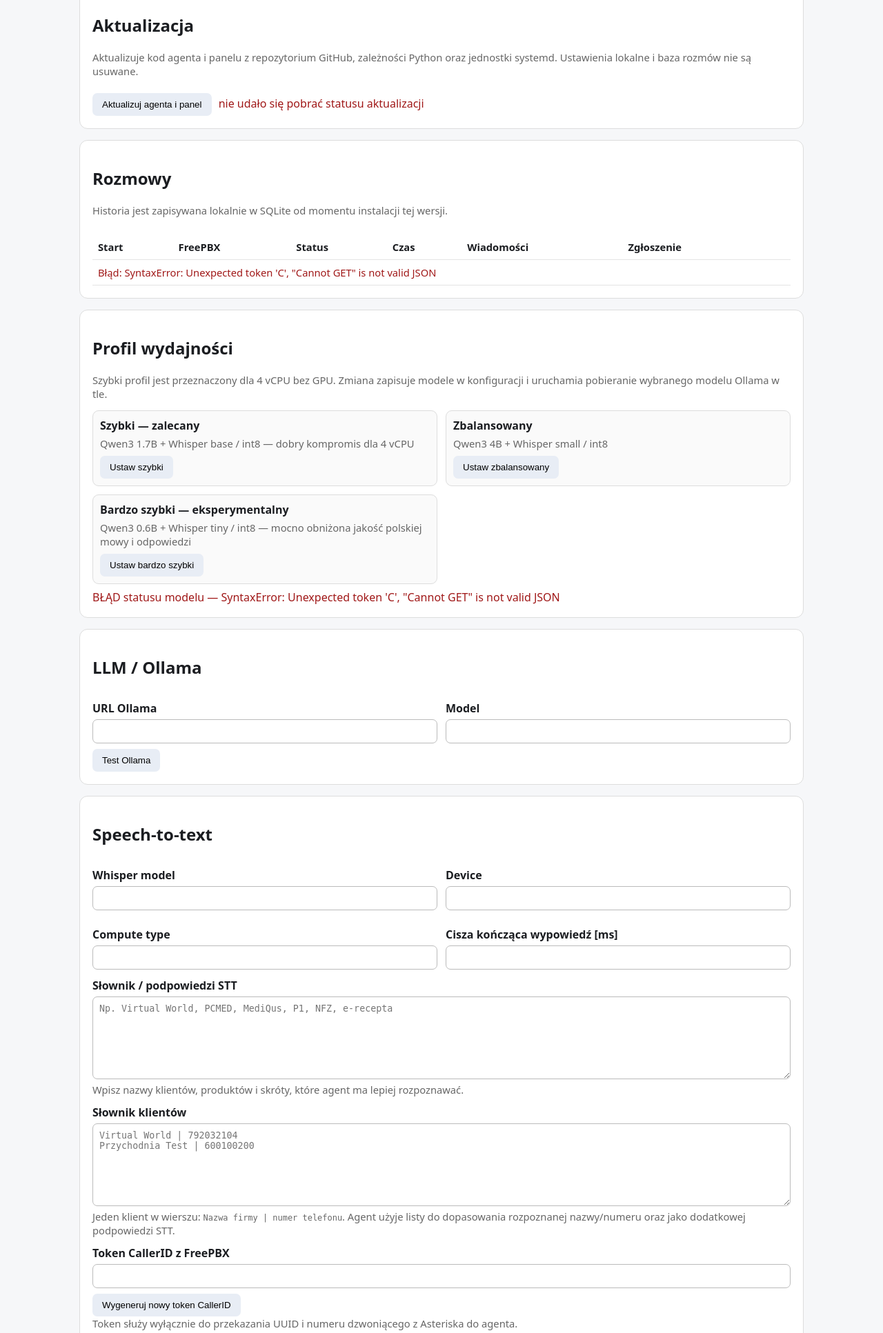
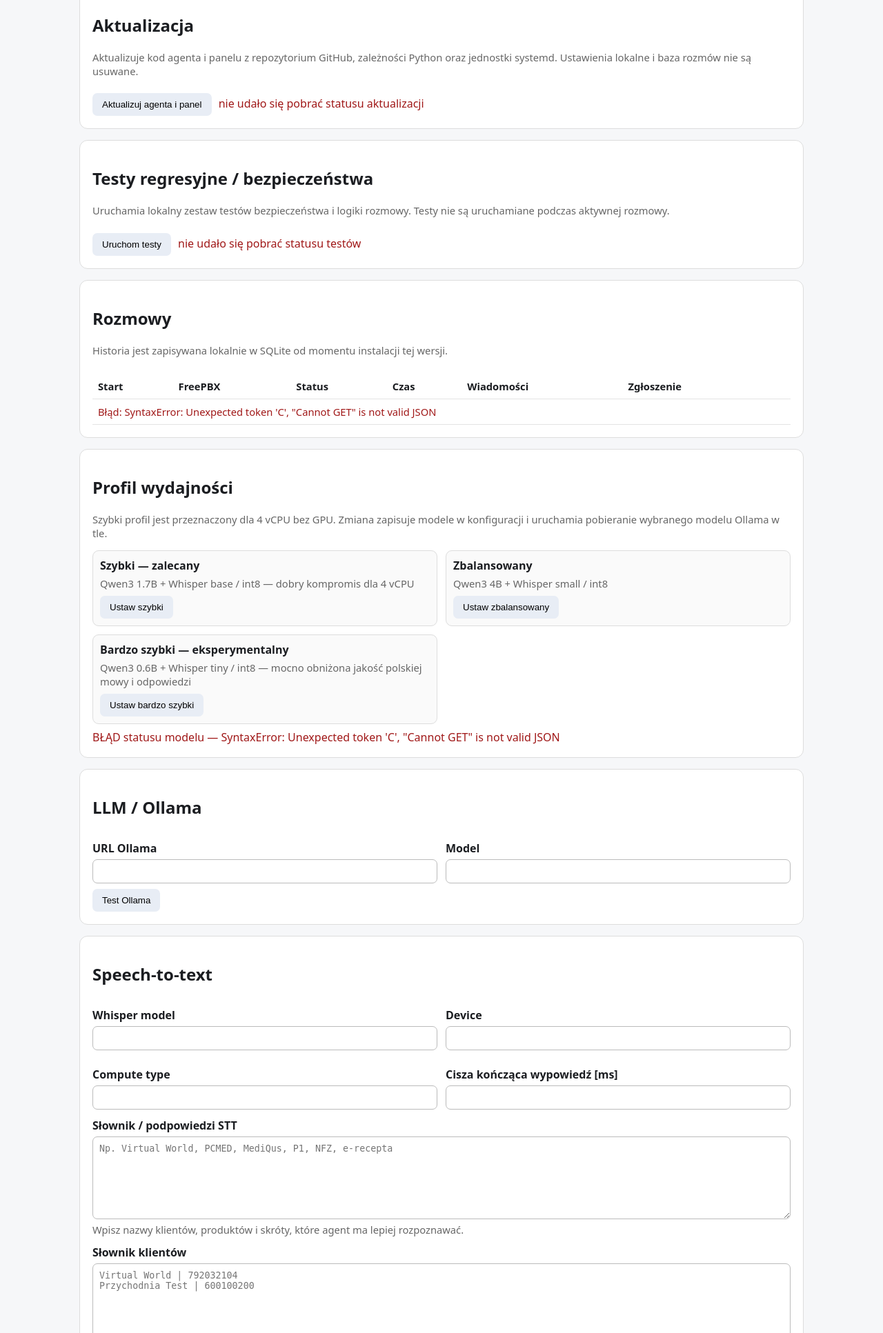
Before and after one commit to Pawel-sp9pw/freepbx-ai-icproject, a Python web app: template app/templates/index.html in a window 1280 px wide. Shown: the part 738-2671 px from the top of the page at 69% size. Run offline with Jinja, Linux system fonts and the light colour scheme; the template is opened without the code that fills it, so the values that code supplies are empty.

Commit message:
Add regression test controls to admin panel

```diff
--- a/app/templates/index.html
+++ b/app/templates/index.html
@@ -113,6 +113,17 @@
     <button type="button" class="test" id="updateButton" onclick="startUpdate()">Aktualizuj agenta i panel</button>
     <span id="updateStatus" class="muted">bez uruchomionej aktualizacji</span>
     <pre id="updateLog" style="display:none;max-height:280px;overflow:auto;background:#111;color:#eee;padding:10px;border-radius:8px;white-space:pre-wrap"></pre>
+  </div>
+
+  <div class="card">
+    <h2>Testy regresyjne / bezpieczeństwa</h2>
+    <p class="muted">
+      Uruchamia lokalny zestaw testów bezpieczeństwa i logiki rozmowy.
+      Testy nie są uruchamiane podczas aktywnej rozmowy.
+    </p>
+    <button type="button" class="test" id="testsButton" onclick="startRegressionTests()">Uruchom testy</button>
+    <span id="testsStatus" class="muted">brak uruchomionych testów</span>
+    <pre id="testsLog" style="display:none;max-height:360px;overflow:auto;background:#111;color:#eee;padding:10px;border-radius:8px;white-space:pre-wrap"></pre>
   </div>
 
   <div class="card">
@@ -603,6 +614,81 @@ PersistentKeepalive = 25"></textarea>
     }
   }
 
+  async function refreshTestsStatus(){
+    const status=document.getElementById('testsStatus');
+    const button=document.getElementById('testsButton');
+    const log=document.getElementById('testsLog');
+    if(!status || !button || !log) return;
+
+    try{
+      const r=await fetch('/api/tests/status',{cache:'no-store'});
+      const j=await r.json();
+      const state=j.state || 'idle';
+
+      if(state==='running' || state==='starting'){
+        status.textContent=' testy trwają...';
+        status.className='warn';
+        button.disabled=true;
+      }else if(state==='success'){
+        status.textContent=' wszystkie testy zakończone pomyślnie';
+        status.className='ok';
+        button.disabled=false;
+      }else if(state.startsWith('error')){
+        status.textContent=' testy zakończone błędem';
+        status.className='err';
+        button.disabled=false;
+      }else{
+        status.textContent=' brak uruchomionych testów';
+        status.className='muted';
+        button.disabled=false;
+      }
+
+      if(j.log){
+        log.style.display='block';
+        log.textContent=j.log;
+        log.scrollTop=log.scrollHeight;
+      }
+    }catch(e){
+      status.textContent=' nie udało się pobrać statusu testów';
+      status.className='err';
+      button.disabled=false;
+    }
+  }
+
+  async function startRegressionTests(){
+    const status=document.getElementById('testsStatus');
+    const button=document.getElementById('testsButton');
+    button.disabled=true;
+    status.textContent=' uruchamianie...';
+    status.className='warn';
+
+    try{
+      const r=await fetch('/api/tests/start',{method:'POST'});
+      const j=await r.json();
+      if(!j.ok){
+        status.textContent=' BŁĄD — '+(j.message || 'nie udało się uruchomić testów');
+        status.className='err';
+        button.disabled=false;
+        return;
+      }
+
+      status.textContent=' testy uruchomione';
+      status.className='warn';
+
+      const poll=setInterval(async ()=>{
+        await refreshTestsStatus();
+        const text=document.getElementById('testsStatus').textContent || '';
+        if(text.includes('zakończone')){
+          clearInterval(poll);
+        }
+      },1000);
+    }catch(e){
+      status.textContent=' BŁĄD — '+e;
+      status.className='err';
+      button.disabled=false;
+    }
+  }
+
   async function refreshUpdateStatus(){
     const status=document.getElementById('updateStatus');
     const button=document.getElementById('updateButton');
@@ -1000,13 +1086,13 @@ PersistentKeepalive = 25"></textarea>
     }catch(e){el.textContent=' BŁĄD — '+e;el.className='err'}
   }
 
-  setTimeout(()=>{refreshDashboard();refreshCalls();refreshUpdateStatus();refreshResourceHistory();refreshModelPullStatus();},200);
+  setTimeout(()=>{refreshDashboard();refreshCalls();refreshUpdateStatus();refreshTestsStatus();refreshResourceHistory();refreshModelPullStatus();},200);
 
   // Rozmowy są lekkim endpointem i mogą być odświeżane prawie na żywo.
   setInterval(()=>{refreshCalls();},1000);
 
   // Cięższy monitoring pozostaje rzadszy, żeby nie wpływać na AudioSocket/TTS.
-  setInterval(()=>{refreshDashboard();refreshUpdateStatus();refreshModelPullStatus();},5000);
+  setInterval(()=>{refreshDashboard();refreshUpdateStatus();refreshTestsStatus();refreshModelPullStatus();},5000);
   setInterval(()=>{refreshResourceHistory();},30000);
 
   async function changePassword(){
```
